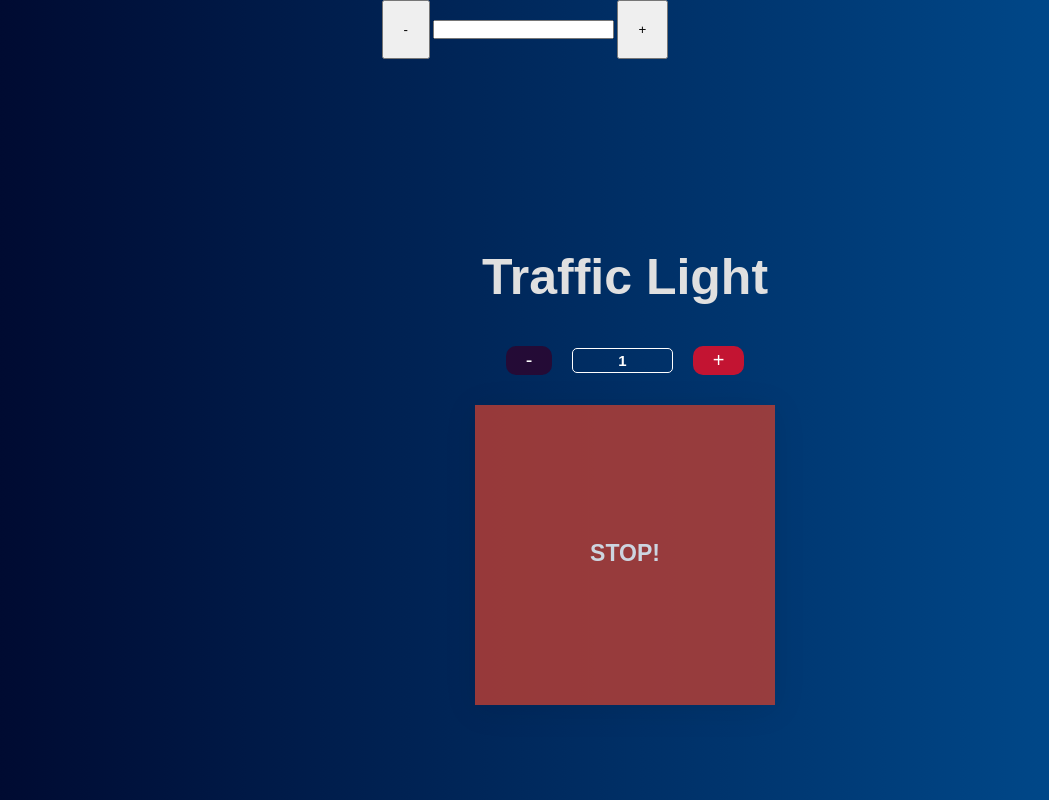
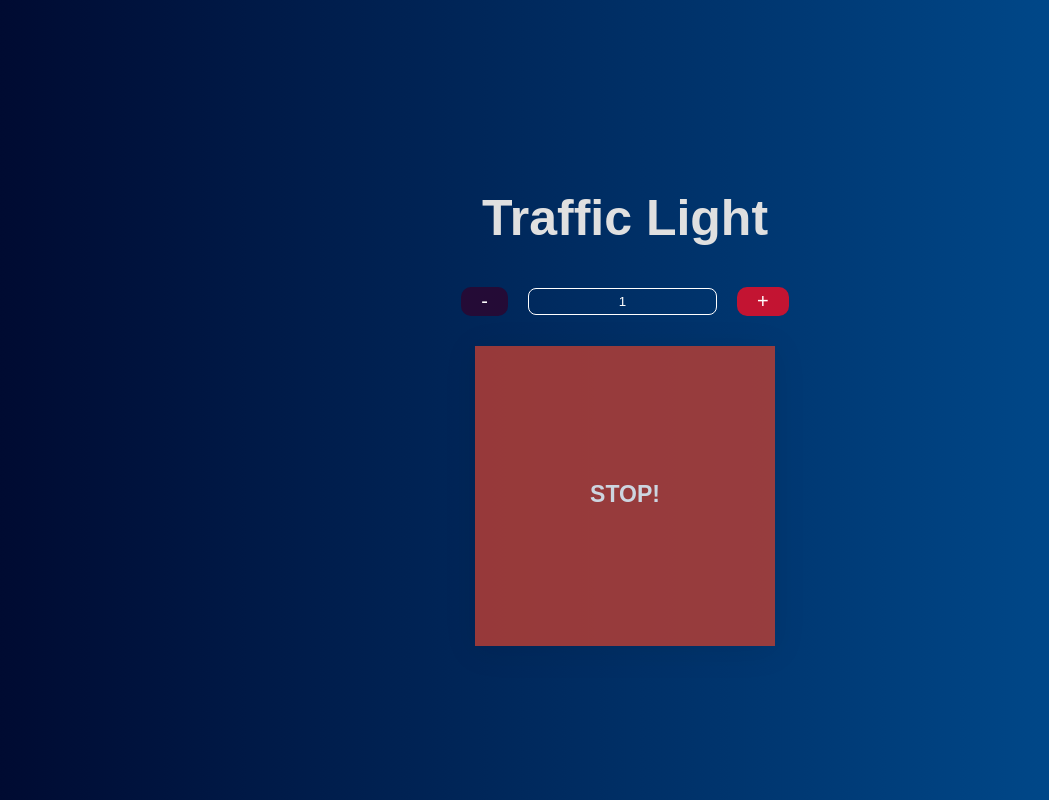
Before and after one commit to lmash12/HM, a plain HTML site: page 06JS/07DOM/dom.html in a window 1280 px wide. Shown: the top 800 px of the page, without its empty margins (115-1164 px from the left). Drawn offline with Linux system fonts and the light colour scheme.

Commit message:
add: input number increment decrement replace span

```diff
--- a/06JS/07DOM/dom.css
+++ b/06JS/07DOM/dom.css
@@ -21,9 +21,19 @@ body{
 }
 
 /* INput Container */
-.input-container{
-    margin: 0 auto;
+input::-webkit-outer-spin-button,
+input::-webkit-inner-spin-button {
+  -webkit-appearance: none;
+  margin: 0;
+}
+
+input{
+    padding: 5px;
+    border: 1px solid white;
+    background: none;
+    color: #fff;
     text-align: center;
+    border-radius: 8px;
 }
 
 /* Input COntainer */
--- a/06JS/07DOM/dom.html
+++ b/06JS/07DOM/dom.html
@@ -9,21 +9,14 @@
     <script src="./dom.js" defer></script>
 </head>
 <body>
-
-    <div class="input-container">
-        <button id="minusInput" style="padding: 20px">-</button>
-        <input type="number" id="numberCount">
-        <button id="plusInput" style="padding: 20px">+</button>
-    </div>
-
     <!-- MAIN CONTAINER -->
     <div class="container__div">
         <div class="container">
             <h1 id="trafficH">Traffic Light</h1>
             <div class="counter__container">
                 <button class="minus btn">-</button>
-                <span class="num">1</span>
-                <!-- <input id="counterInputNumber" class="counter" type="number" min="1" max="9" defaultValue="1"> -->
+                <!-- <span class="num">1</span> -->
+                <input type="number" id="numberCount">
                 <button class="plus btn">+</button>
             </div>
             <div class="box">
--- a/06JS/07DOM/dom.js
+++ b/06JS/07DOM/dom.js
@@ -9,6 +9,8 @@ const headerTraffic = document.getElementById("trafficH"); // H1 TEXT
 const containerDiv = document.querySelector(".container__div"); // MAIN CONTAINER
 const titleHTML = document.querySelector(".title"); // TITLE
 const headerFour = document.getElementById("aSync") // HEADER 4
+const inputNumber = document.getElementById('numberCount');
+
 
 
 // Interval Header
@@ -42,13 +44,19 @@ setFavicons('./favicon_io__white/favicon-32x32.png');
 // BTN
 let counter = 1;
 
+inputNumber.value = counter;
+
 plus.addEventListener('click', () => {
     counter++
     counter = (counter == 10) ? 1 : counter++;
+    // WITH SPAN
     // if (counter == 10) {
     //     counter = 1;
     // }
-    num.innerHTML = counter;
+    // num.innerHTML = counter;
+
+    // WITH INPUT
+    inputNumber.value = counter;
     changeBoxBg()
     console.log(counter)
 });
@@ -56,10 +64,15 @@ plus.addEventListener('click', () => {
 minus.addEventListener('click', () => {
     counter--;
     counter = (counter <= 0) ? 9 : counter--;
+
+    // WITH SPAN
     // if (counter == 0 || counter < 0) {
     //     counter = 9;
     // }
-    num.innerHTML = counter;
+    // num.innerHTML = counter;
+
+    // WITH INPUT
+    inputNumber.value = counter;
     changeBoxBg()
     console.log(counter)
 });
@@ -122,15 +135,15 @@ go.addEventListener("click", () => {
 
 
 //  Input Number
-let plusInputBtn = document.getElementById("plusInput");
-let minusInputBtn = document.getElementById("minusInput");
+// let plusInputBtn = document.getElementById("plusInput");
+// let minusInputBtn = document.getElementById("minusInput");
 
-let i = 0;
+// let i = 0;
 
-plusInputBtn.addEventListener("click", () => {
-    document.getElementById('numberCount').value = ++i;
-});
+// plusInputBtn.addEventListener("click", () => {
+//     document.getElementById('numberCount').value = ++i;
+// });
 
-minusInputBtn.addEventListener("click", () => {
-    document.getElementById("numberCount").value = i--
-});
+// minusInputBtn.addEventListener("click", () => {
+//     document.getElementById("numberCount").value = i--
+// });
```
